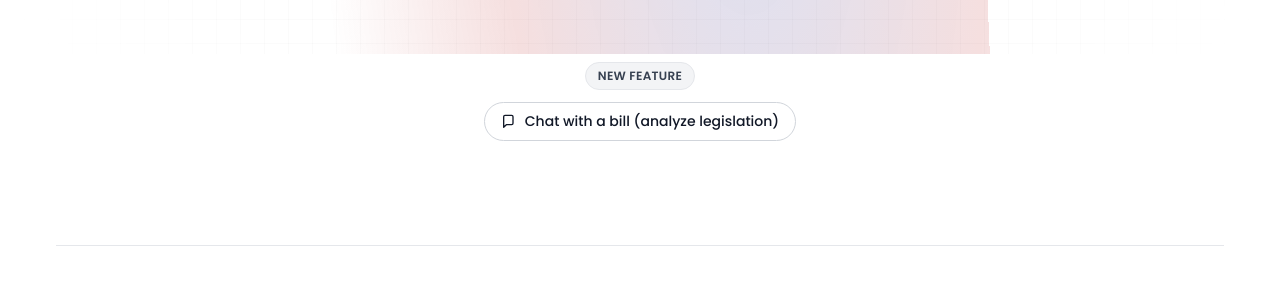
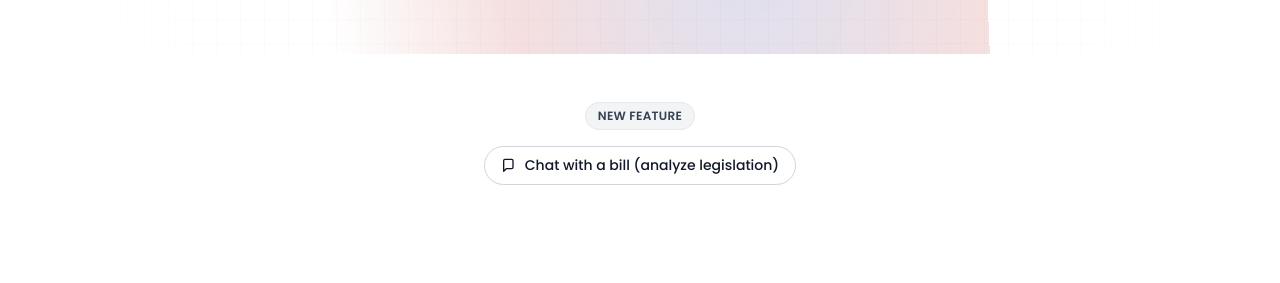
Before and after one commit to Krishiv-Thakuria/Next-Voters, a Next.js app: page / in a window 1280 px wide. Shown: the part 454-737 px from the top of the page. Built offline with nearby package versions, Linux system fonts and the light colour scheme; no server answers.

Commit message:
Normalize spacing around 'New feature' promo: consistent vertical padding and spacing

```diff
--- a/app/page.tsx
+++ b/app/page.tsx
@@ -238,12 +238,12 @@ export default function LandingPage() {
       </section>
 
         {/* New Feature Promo in whitespace */}
-        <section className="bg-white">
-          <div className="max-w-[1200px] mx-auto px-4 pt-2 pb-6 text-center">
+        <section className="bg-white py-12">
+          <div className="max-w-[1200px] mx-auto px-4 text-center">
             <div className="inline-flex items-center gap-2 px-3 py-1 rounded-full bg-gray-100 border border-gray-200">
               <span className="text-[12px] font-semibold tracking-wide text-gray-700 uppercase font-poppins">New feature</span>
                 </div>
-            <div className="mt-3">
+            <div className="mt-4">
               <a href="/docs" className="inline-flex items-center gap-2 text-[14px] text-gray-900 font-poppins font-medium border border-gray-300 rounded-full px-4 py-2 hover:bg-gray-50">
                 <svg xmlns="http://www.w3.org/2000/svg" className="w-4 h-4" viewBox="0 0 24 24" fill="none" stroke="currentColor" strokeWidth="2" strokeLinecap="round" strokeLinejoin="round"><path d="M14 2H6a2 2 0 0 0-2 2v16l4-4h8a2 2 0 0 0 2-2V4a2 2 0 0 0-2-2z"/></svg>
                 Chat with a bill (analyze legislation)
```
